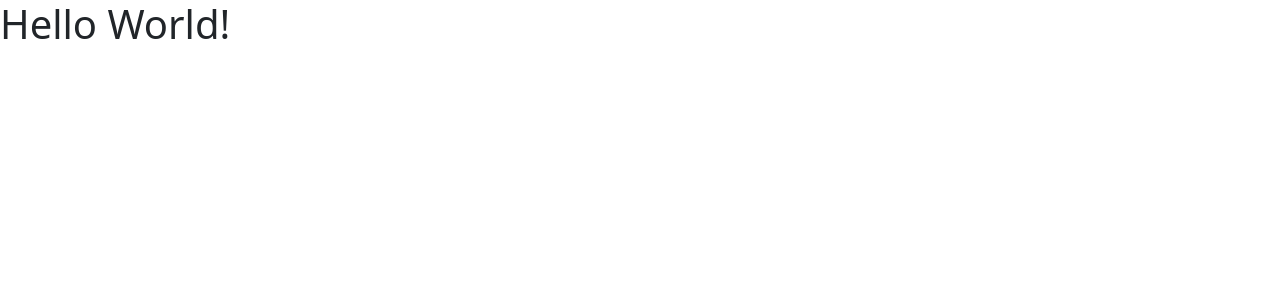
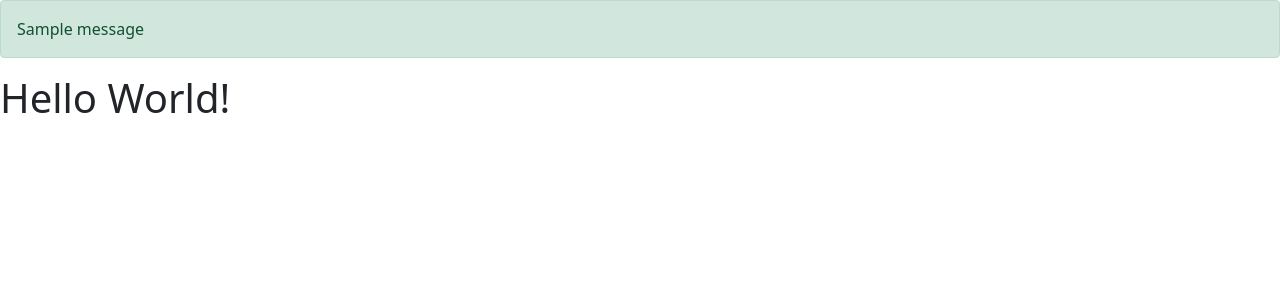
Before and after one commit to matthew-talamantes/ERL-portal, a Django app: page / in a window 1280 px wide. Shown: the top 300 px of the page. Run offline with Django 4.2, Linux system fonts and the light colour scheme; tables that the repository leaves empty hold one stand-in row (values such as "Sample post"); one stand-in notice (Sample message) is shown.

Commit message:
Add messages

```diff
--- a/erlportal/pages/templates/pages/base.html
+++ b/erlportal/pages/templates/pages/base.html
@@ -1,20 +1,33 @@
 {% load static %}
 <!DOCTYPE html>
 <html lang="en">
+
 <head>
     <meta charset="UTF-8">
     <meta http-equiv="X-UA-Compatible" content="IE=edge">
     <meta name="viewport" content="width=device-width, initial-scale=1.0">
     {% if title %}
-        <title>ERL Portal - {{ title }}</title>
+    <title>ERL Portal - {{ title }}</title>
     {% else %}
-        <title>ERL Portal</title>
+    <title>ERL Portal</title>
     {% endif %}
-    <link href="https://cdn.jsdelivr.net/npm/bootstrap@5.1.3/dist/css/bootstrap.min.css" rel="stylesheet" integrity="sha384-1BmE4kWBq78iYhFldvKuhfTAU6auU8tT94WrHftjDbrCEXSU1oBoqyl2QvZ6jIW3" crossorigin="anonymous">
+    <link href="https://cdn.jsdelivr.net/npm/bootstrap@5.1.3/dist/css/bootstrap.min.css" rel="stylesheet"
+        integrity="sha384-1BmE4kWBq78iYhFldvKuhfTAU6auU8tT94WrHftjDbrCEXSU1oBoqyl2QvZ6jIW3" crossorigin="anonymous">
 </head>
+
 <body>
+    {% if messages %}
+    {% for message in messages %}
+    <div class="alert alert-{{ message.tags }}">
+        {{ message }}
+    </div>
+    {% endfor %}
+    {% endif %}
     {% block content %}{% endblock content %}
     {% block endbody %}{% endblock endbody %}
-    <script src="https://cdn.jsdelivr.net/npm/bootstrap@5.1.3/dist/js/bootstrap.bundle.min.js" integrity="sha384-ka7Sk0Gln4gmtz2MlQnikT1wXgYsOg+OMhuP+IlRH9sENBO0LRn5q+8nbTov4+1p" crossorigin="anonymous"></script>
+    <script src="https://cdn.jsdelivr.net/npm/bootstrap@5.1.3/dist/js/bootstrap.bundle.min.js"
+        integrity="sha384-ka7Sk0Gln4gmtz2MlQnikT1wXgYsOg+OMhuP+IlRH9sENBO0LRn5q+8nbTov4+1p"
+        crossorigin="anonymous"></script>
 </body>
+
 </html>
```
